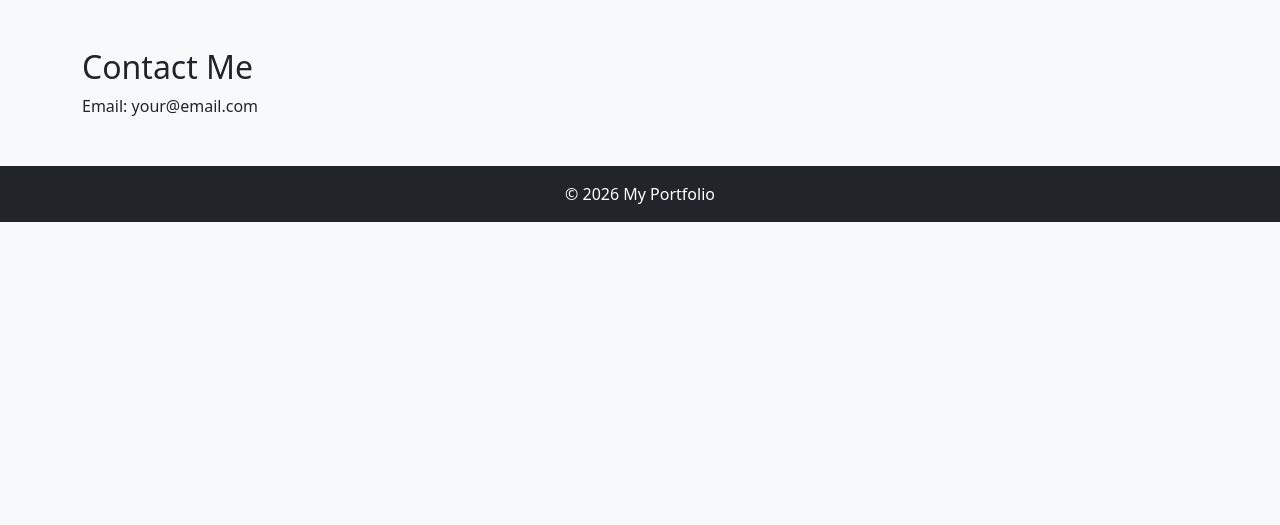
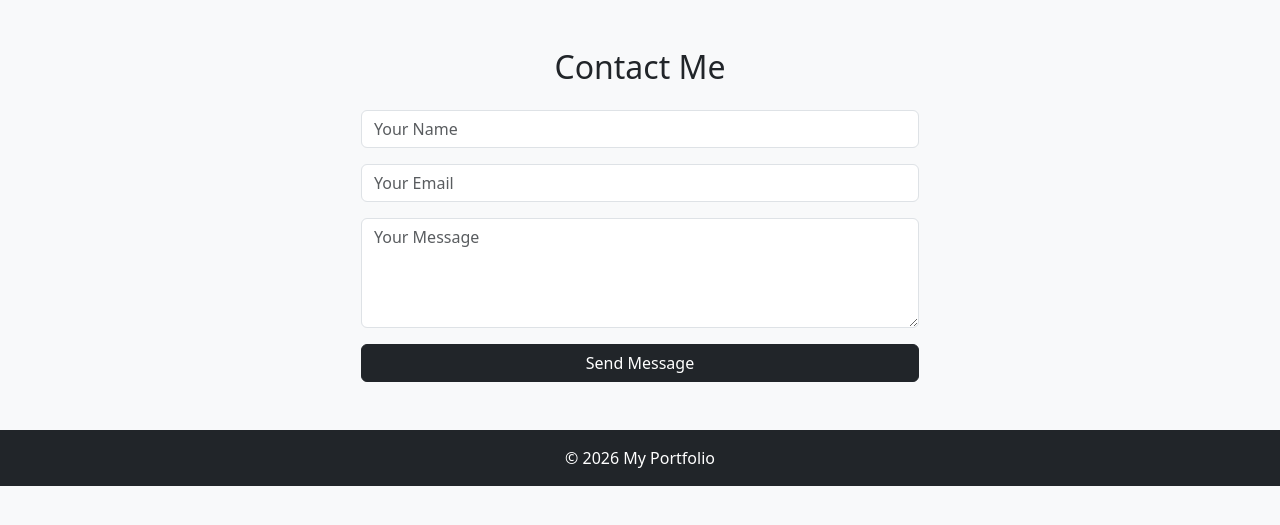
Before and after one commit to zamanwebdev/Project-Portfolio_app, a Flask app: page /contact in a window 1280 px wide. Shown: the part 72-597 px from the top of the page. Run offline with Flask 3, Linux system fonts and the light colour scheme.

Commit message:
Day 17 — Working Contact Form (Flask + Email Send) Done.

```diff
--- a/app.py
+++ b/app.py
@@ -1,6 +1,8 @@
-from flask import Flask, render_template
+from flask import Flask, render_template, request, flash, redirect
+import smtplib
 
 app = Flask(__name__)
+app.secret_key = "secret123"
 
 @app.route('/')
 def home():
@@ -14,9 +16,32 @@ def about():
 def projects():
     return render_template('projects.html')
 
-@app.route('/contact')
+@app.route('/contact', methods=['GET', 'POST'])
 def contact():
+    if request.method == 'POST':
+        name = request.form['name']
+        email = request.form['email']
+        message = request.form['message']
+
+        send_email(name, email, message)
+        flash("Message sent successfully!")
+        return redirect('/contact')
+
     return render_template('contact.html')
 
+
+def send_email(name, email, message):
+    sender_email = "zamanwebdev@gmail.com"
+    sender_password = "cfho rivf pgtu cmza"
+
+    full_message = f"From: {name}\nEmail: {email}\n\nMessage:\n{message}"
+
+    server = smtplib.SMTP("smtp.gmail.com", 587)
+    server.starttls()
+    server.login(sender_email, sender_password)
+    server.sendmail(sender_email, sender_email, full_message)
+    server.quit()
+
+
 if __name__ == '__main__':
-    app.run(debug=True)
+    app.run()
--- a/templates/contact.html
+++ b/templates/contact.html
@@ -1,5 +1,26 @@
 {% extends "base.html" %}
 {% block content %}
-<h2>Contact Me</h2>
-<p>Email: your@email.com</p>
+
+<h2 class="text-center mb-4">Contact Me</h2>
+
+{% with messages = get_flashed_messages() %}
+  {% if messages %}
+    <div class="alert alert-success text-center">
+      {{ messages[0] }}
+    </div>
+  {% endif %}
+{% endwith %}
+
+<form method="POST" class="col-md-6 mx-auto">
+
+    <input type="text" name="name" placeholder="Your Name" class="form-control mb-3" required>
+
+    <input type="email" name="email" placeholder="Your Email" class="form-control mb-3" required>
+
+    <textarea name="message" placeholder="Your Message" class="form-control mb-3" rows="4" required></textarea>
+
+    <button type="submit" class="btn btn-dark w-100">Send Message</button>
+
+</form>
+
 {% endblock %}
```
